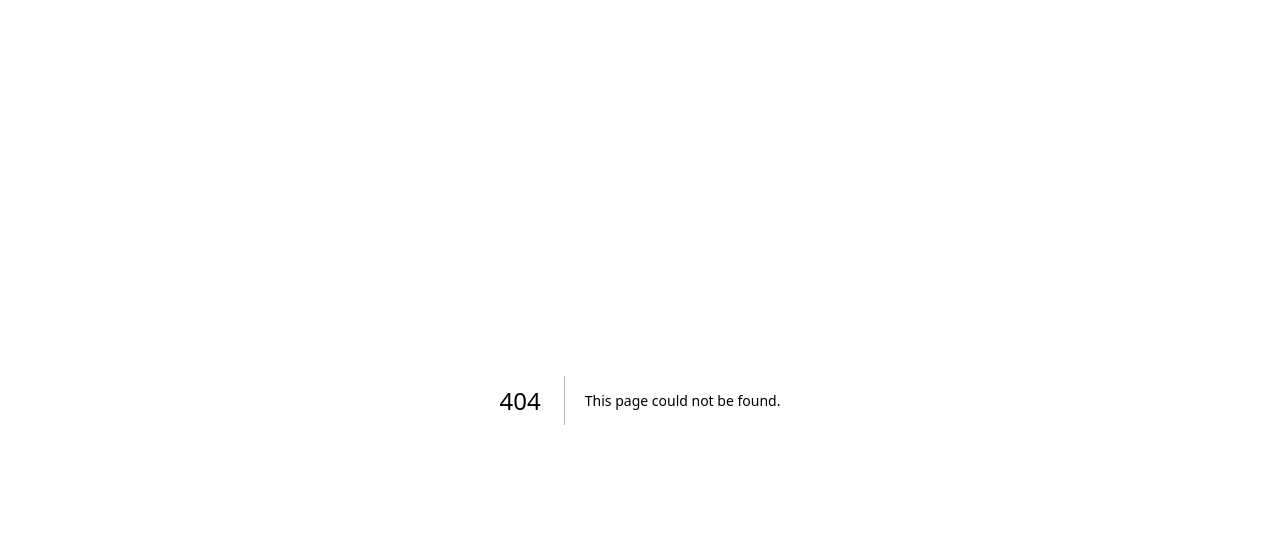
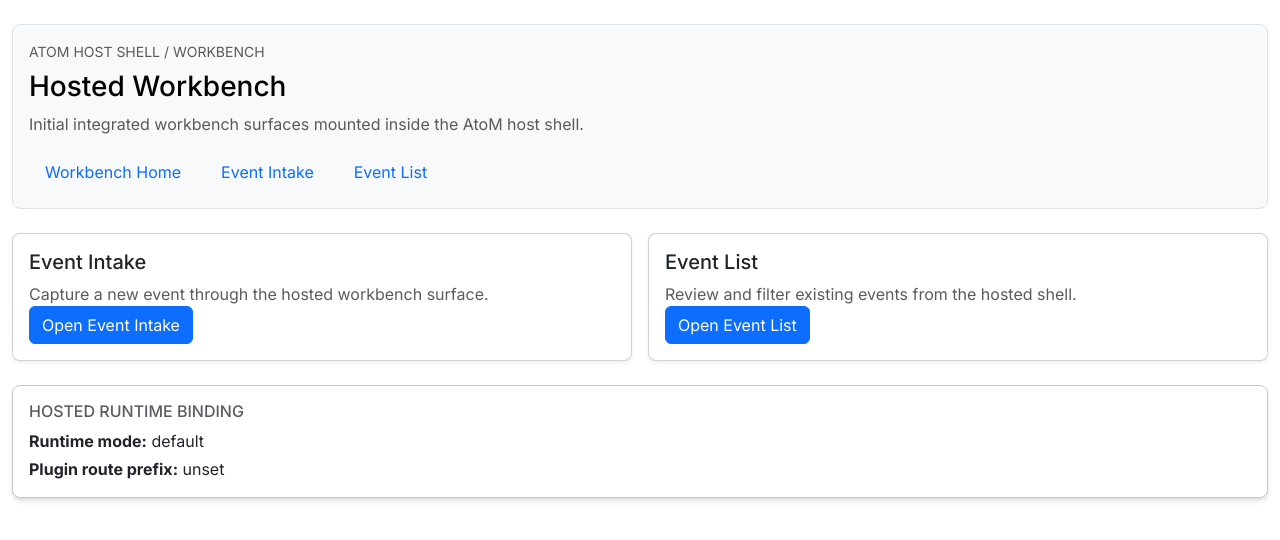
Before and after one commit to JulianVJacobs/Homicide-Media-Tracker, a Next.js app: page /workbench in a window 1280 px wide. Before the commit this address had no page. Shown: the top 540 px of the page. Built offline with nearby package versions, Linux system fonts and the light colour scheme; no server answers.

Commit message:
feat: add initial hosted workbench shell entry points
Agent-Logs-Url: https://github.com/JulianVJacobs/Homicide-Media-Tracker/sessions/a4e6db01-8d7f-4f27-800c-9f36090e8c5b

Co-authored-by: JulianVJacobs <61211025+JulianVJacobs@users.noreply.github.com>

```diff
--- a/app/page.tsx
+++ b/app/page.tsx
@@ -1,6 +1,7 @@
 'use client';
 
 import { useState } from 'react';
+import Link from 'next/link';
 import {
   Container,
   Card,
@@ -67,6 +68,9 @@ export default function Home() {
                       onClick={() => setCurrentView('profiles')}
                     >
                       Manage Schema Profiles
+                    </Button>
+                    <Button as={Link} variant="outline-success" size="lg" href="/workbench">
+                      Open Hosted Workbench
                     </Button>
                   </div>
                 </Card.Body>
@@ -150,6 +154,7 @@ export default function Home() {
               >
                 System Information
               </Nav.Link>
+              <Nav.Link href="/workbench">Hosted Workbench</Nav.Link>
             </Nav>
           </Navbar.Collapse>
         </Container>
--- /dev/null
+++ b/app/workbench/events/new/page.tsx
@@ -0,0 +1,18 @@
+'use client';
+
+import { useRouter } from 'next/navigation';
+import InputHomicide from '@/lib/components/input-homicide';
+import WorkbenchHostShellFrame from '@/lib/components/workbench-host-shell-frame';
+
+export default function HostedWorkbenchEventIntakePage() {
+  const router = useRouter();
+
+  return (
+    <WorkbenchHostShellFrame
+      title="Hosted Workbench / Event Intake"
+      description="Integrated intake view mounted through the AtoM host-shell surface."
+    >
+      <InputHomicide onBack={() => router.push('/workbench')} />
+    </WorkbenchHostShellFrame>
+  );
+}
--- /dev/null
+++ b/app/workbench/events/page.tsx
@@ -0,0 +1,18 @@
+'use client';
+
+import { useRouter } from 'next/navigation';
+import ListHomicides from '@/lib/components/list-homicides';
+import WorkbenchHostShellFrame from '@/lib/components/workbench-host-shell-frame';
+
+export default function HostedWorkbenchEventListPage() {
+  const router = useRouter();
+
+  return (
+    <WorkbenchHostShellFrame
+      title="Hosted Workbench / Event List"
+      description="Integrated list view mounted through the AtoM host-shell surface."
+    >
+      <ListHomicides onBack={() => router.push('/workbench')} />
+    </WorkbenchHostShellFrame>
+  );
+}
--- /dev/null
+++ b/app/workbench/page.tsx
@@ -0,0 +1,47 @@
+import Link from 'next/link';
+import WorkbenchHostShellFrame from '@/lib/components/workbench-host-shell-frame';
+import {
+  WORKBENCH_HOST_SHELL_ENTRY_POINTS,
+  resolveWorkbenchHostedRuntime,
+} from '@/lib/workbench/host-shell';
+
+export default function HostedWorkbenchHomePage() {
+  const runtime = resolveWorkbenchHostedRuntime(process.env);
+
+  return (
+    <WorkbenchHostShellFrame
+      title="Hosted Workbench"
+      description="Initial integrated workbench surfaces mounted inside the AtoM host shell."
+    >
+      <div className="row g-3 mb-4">
+        {WORKBENCH_HOST_SHELL_ENTRY_POINTS.filter(
+          (entryPoint) => entryPoint.id !== 'home',
+        ).map((entryPoint) => (
+          <div className="col-12 col-lg-6" key={entryPoint.id}>
+            <div className="card h-100 shadow-sm">
+              <div className="card-body">
+                <h2 className="h5">{entryPoint.label}</h2>
+                <p className="text-muted">{entryPoint.summary}</p>
+                <Link className="btn btn-primary" href={entryPoint.href}>
+                  Open {entryPoint.label}
+                </Link>
+              </div>
+            </div>
+          </div>
+        ))}
+      </div>
+
+      <div className="card border-secondary-subtle">
+        <div className="card-body">
+          <h2 className="h6 text-uppercase text-muted">Hosted runtime binding</h2>
+          <p className="mb-1">
+            <strong>Runtime mode:</strong> {runtime.mode}
+          </p>
+          <p className="mb-0">
+            <strong>Plugin route prefix:</strong> {runtime.routePrefix}
+          </p>
+        </div>
+      </div>
+    </WorkbenchHostShellFrame>
+  );
+}
--- /dev/null
+++ b/lib/components/workbench-host-shell-frame.tsx
@@ -0,0 +1,38 @@
+import Link from 'next/link';
+import { WORKBENCH_HOST_SHELL_ENTRY_POINTS } from '../workbench/host-shell';
+
+type WorkbenchHostShellFrameProps = {
+  title: string;
+  description: string;
+  children: React.ReactNode;
+};
+
+const WorkbenchHostShellFrame = ({
+  title,
+  description,
+  children,
+}: WorkbenchHostShellFrameProps) => (
+  <div className="container py-4">
+    <div className="border rounded-3 p-3 mb-4 bg-light">
+      <p className="text-uppercase text-muted small mb-2">
+        AtoM Host Shell / Workbench
+      </p>
+      <h1 className="h3 mb-2">{title}</h1>
+      <p className="text-muted mb-3">{description}</p>
+      <nav aria-label="Workbench host navigation">
+        <ul className="nav nav-pills gap-2">
+          {WORKBENCH_HOST_SHELL_ENTRY_POINTS.map((entryPoint) => (
+            <li className="nav-item" key={entryPoint.id}>
+              <Link className="nav-link" href={entryPoint.href}>
+                {entryPoint.label}
+              </Link>
+            </li>
+          ))}
+        </ul>
+      </nav>
+    </div>
+    {children}
+  </div>
+);
+
+export default WorkbenchHostShellFrame;
--- /dev/null
+++ b/lib/workbench/host-shell.ts
@@ -0,0 +1,46 @@
+export type WorkbenchHostShellEntryPoint = {
+  id: 'home' | 'event-intake' | 'event-list';
+  href: '/workbench' | '/workbench/events/new' | '/workbench/events';
+  label: string;
+  summary: string;
+};
+
+export const WORKBENCH_HOST_SHELL_ENTRY_POINTS: WorkbenchHostShellEntryPoint[] =
+  [
+    {
+      id: 'home',
+      href: '/workbench',
+      label: 'Workbench Home',
+      summary: 'Open the hosted workbench landing view inside AtoM shell.',
+    },
+    {
+      id: 'event-intake',
+      href: '/workbench/events/new',
+      label: 'Event Intake',
+      summary: 'Capture a new event through the hosted workbench surface.',
+    },
+    {
+      id: 'event-list',
+      href: '/workbench/events',
+      label: 'Event List',
+      summary: 'Review and filter existing events from the hosted shell.',
+    },
+  ];
+
+type RuntimeEnvironment = Record<string, string | undefined>;
+
+export const resolveWorkbenchHostedRuntime = (env: RuntimeEnvironment) => {
+  const mode =
+    env.WORKBENCH_PLUGIN_RUNTIME_MODE ||
+    env.NEXT_PUBLIC_WORKBENCH_PLUGIN_RUNTIME_MODE ||
+    'default';
+  const routePrefix =
+    env.WORKBENCH_PLUGIN_API_ROUTE_PREFIX ||
+    env.NEXT_PUBLIC_WORKBENCH_PLUGIN_API_ROUTE_PREFIX ||
+    '/api/workbench';
+
+  return {
+    mode,
+    routePrefix,
+  };
+};
```
Also changed, not shown: 2 other files (tests, documents, lock files or other folders).
